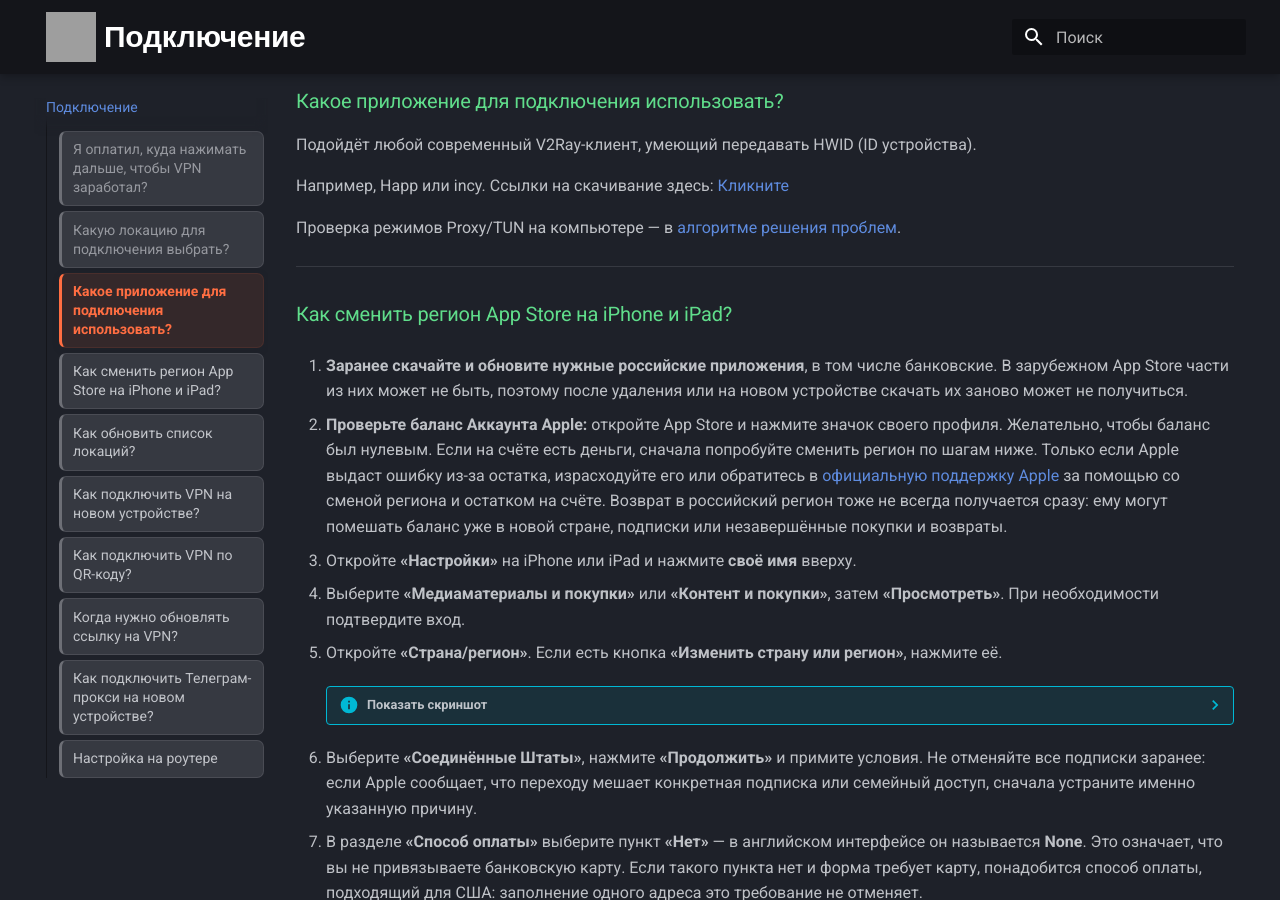
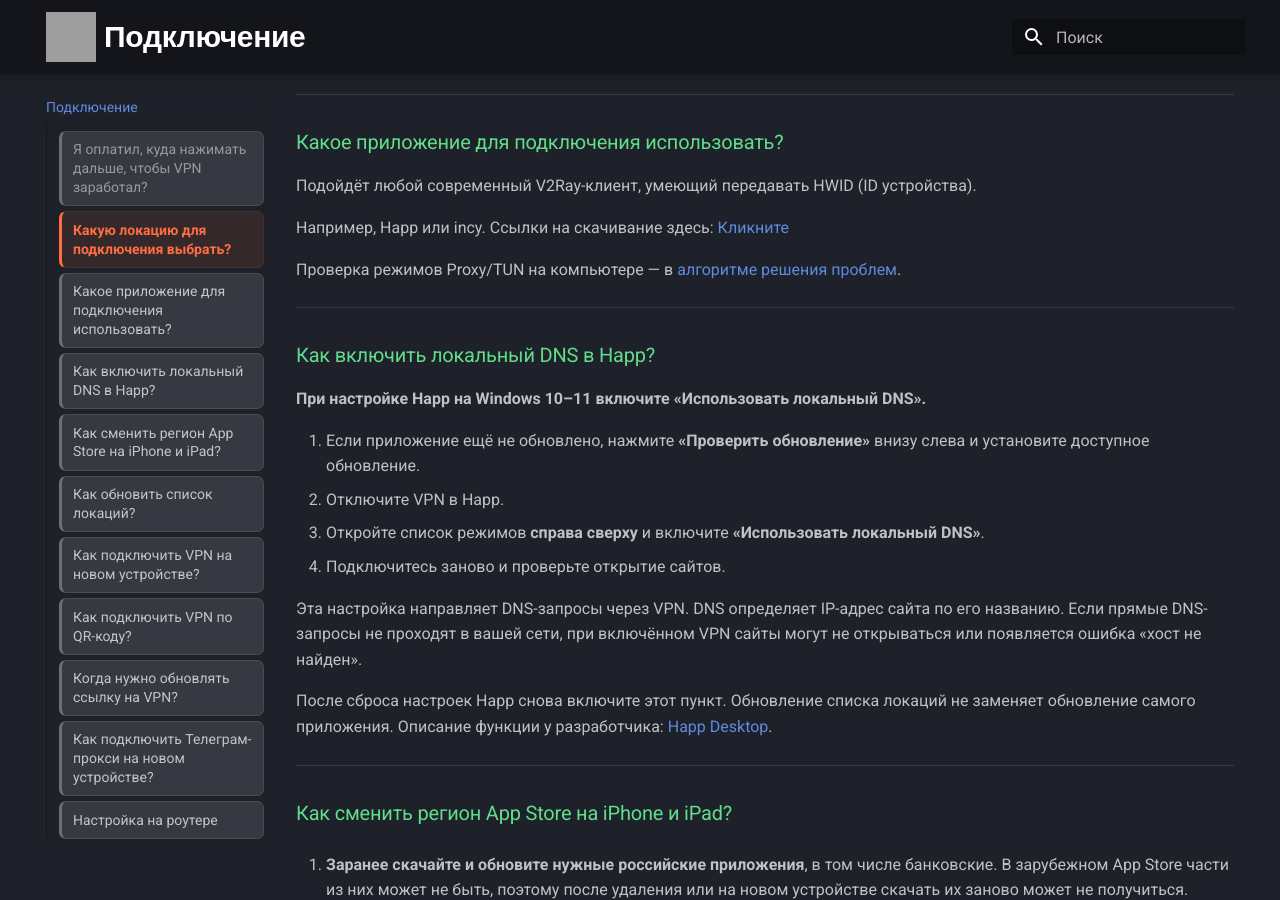
Before and after one commit to CanvasProxy/wiki, an MkDocs documentation site: the page built from docs/connection.md, in a window 1280 px wide and 900 px high, scrolled down 747 px. Built offline with MkDocs 1.6.1 and Material for MkDocs 9.7.7, drawn with Linux system fonts in a browser that asks for light colours; some of the changed text lies outside the part shown; grey boxes are pictures that could not be loaded.

Commit message:
docs: require local DNS in Happ setup

```diff
--- a/docs/connection.md
+++ b/docs/connection.md
@@ -12,6 +12,8 @@
 2. Нажмите «VPN» — бот покажет персональную ссылку и краткую инструкцию.
 3. Скопируйте ссылку в приложение или нажмите «Подключить». Подробные инструкции со скриншотами доступны по кнопке
    «Инструкции» в этом же разделе бота.
+
+Если используете Happ на Windows 10–11, включите **«Использовать локальный DNS»**: [инструкция](#happ-local-dns).
 
 ---
 
@@ -33,6 +35,23 @@
 
 <span id="proxy-tun"></span>
 Проверка режимов Proxy/TUN на компьютере — в [алгоритме решения проблем](troubleshooting.md#vpn-not-working).
+
+---
+
+### Как включить локальный DNS в Happ? {: #happ-local-dns }
+
+**При настройке Happ на Windows 10–11 включите «Использовать локальный DNS».**
+
+1. Если приложение ещё не обновлено, нажмите **«Проверить обновление»** внизу слева и установите доступное обновление.
+2. Отключите VPN в Happ.
+3. Откройте список режимов **справа сверху** и включите **«Использовать локальный DNS»**.
+4. Подключитесь заново и проверьте открытие сайтов.
+
+Эта настройка направляет DNS-запросы через VPN. DNS определяет IP-адрес сайта по его названию. Если прямые DNS-запросы
+не проходят в вашей сети, при включённом VPN сайты могут не открываться или появляется ошибка «хост не найден».
+
+После сброса настроек Happ снова включите этот пункт. Обновление списка локаций не заменяет обновление самого приложения.
+Описание функции у разработчика: [Happ Desktop](https://github.com/Happ-proxy/happ-desktop/releases/tag/4.1.1).
 
 ---
 
```
Also changed, not shown: docs/general.md (+2 -0 lines), docs/troubleshooting.md (+7 -1 lines).
